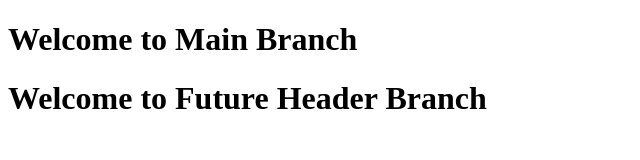
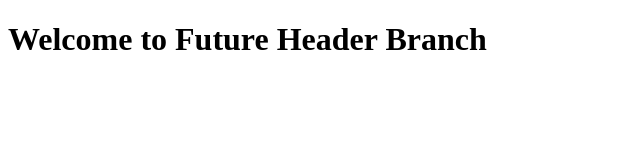
Before and after one commit to nandusripenneti/Git-Practical., a plain HTML site: page index.html in a window 1280 px wide. Shown: the whole page, without its empty margins (0-640 px from the left). Drawn offline with Linux system fonts and the light colour scheme.

Commit message:
resolved merge conflict

```diff
--- a/index.html
+++ b/index.html
@@ -1,11 +1,9 @@
-
 <!DOCTYPE html>
 <html>
 <head>
     <title>My Website</title>
 </head>
 <body>
-    <h1>Welcome to Main Branch</h1>
     <h1>Welcome to Future Header Branch</h1>
 </body>
 </html>
```
